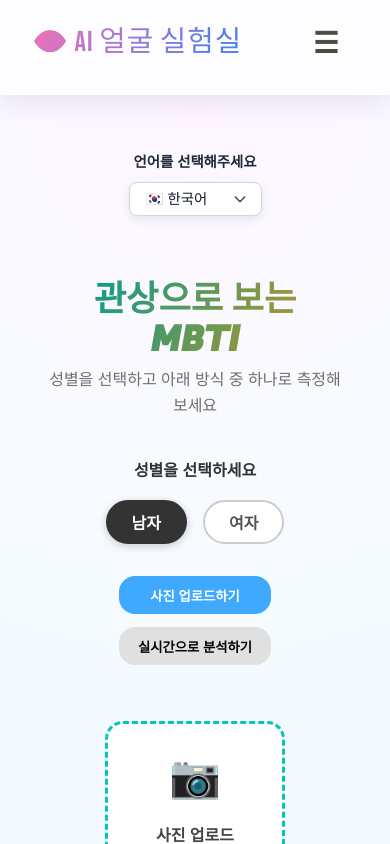
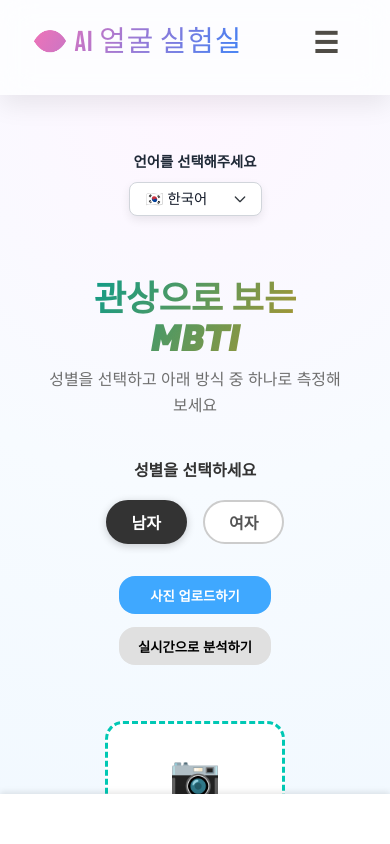
Before and after one commit to kyeongwan786/face-test, a React (Create React App) app: page /mbti in a window 390 px wide. Built offline with nearby package versions, Linux system fonts and the light colour scheme.

Commit message:
adadadadadad

```diff
--- /dev/null
+++ b/public/google5b1bd693dcdbc497.html
@@ -0,0 +1 @@
+google-site-verification: google5b1bd693dcdbc497.html
--- a/src/pages/MBTIByFace.jsx
+++ b/src/pages/MBTIByFace.jsx
@@ -6,11 +6,7 @@
 import LoadingSpinner from "../components/LoadingSpinner";
 import LanguageSwitcher from "../components/LanguageSwitcher";
 import { Link } from "react-router-dom";
-
 import { Helmet } from "react-helmet";
-
-
-
 
 export default function MBTIByFace() {
     const { t } = useTranslation(["mbti", "common"]);
@@ -104,6 +100,7 @@
                 <meta property="og:url" content="https://facealchemy.site/mbti" />
                 <meta property="og:type" content="website" />
             </Helmet>
+
             <div className="language-switcher-wrapper"><LanguageSwitcher /></div>
 
             <div className="container">
@@ -201,6 +198,23 @@
                     </div>
                 </div>
             )}
+
+            {/* ✅ 광고 구역 */}
+            <div className="ad-pc-banner">
+                <ins className="kakao_ad_area"
+                     style={{ display: "block", width: "300px", height: "250px", margin: "2rem auto" }}
+                     data-ad-unit="DAN-2VAMRfWJcabygl9x"
+                     data-ad-width="300"
+                     data-ad-height="250"></ins>
+            </div>
+
+            <div className="ad-mobile-fixed">
+                <ins className="kakao_ad_area"
+                     style={{ display: "block", width: "100%", height: "50px" }}
+                     data-ad-unit="DAN-vq03WNxmpMBMVvd5"
+                     data-ad-width="320"
+                     data-ad-height="50"></ins>
+            </div>
         </div>
     );
 }
--- a/src/pages/UglyMeter.jsx
+++ b/src/pages/UglyMeter.jsx
@@ -309,8 +309,29 @@
                     </div>
                 </div>
             )}
+
+
+
+
             <div className="explore-tests-section">
                 <ExploreAllTests />
+            </div>
+            {/* ✅ PC 광고 (중앙 고정 박스) */}
+            <div className="ad-pc-banner">
+                <ins className="kakao_ad_area"
+                     style={{ display: "block", width: "300px", height: "250px", margin: "0 auto" }}
+                     data-ad-unit="DAN-2VAMRfWJcabygl9x"
+                     data-ad-width="300"
+                     data-ad-height="250"></ins>
+            </div>
+
+            {/* ✅ 모바일 띠배너 (하단 고정) */}
+            <div className="ad-mobile-fixed">
+                <ins className="kakao_ad_area"
+                     style={{ display: "block", width: "100%", height: "50px" }}
+                     data-ad-unit="DAN-vq03WNxmpMBMVvd5"
+                     data-ad-width="320"
+                     data-ad-height="50"></ins>
             </div>
         </div>
     );
--- a/src/styles/common.css
+++ b/src/styles/common.css
@@ -152,6 +152,44 @@
     transform: scale(1.03);
 }
 
+/* ✅ PC 광고 기본 표시 */
+.ad-pc-banner {
+    display: block;
+    text-align: center;
+    margin: 2rem auto 4rem;
+}
+
+/* ✅ 모바일 띠배너 기본 숨김 */
+.ad-mobile-fixed {
+    display: none;
+}
+
+/* ✅ 모바일 전용 띠배너 고정 표시 */
+@media (max-width: 768px) {
+    .ad-pc-banner {
+        display: none !important;
+    }
+
+    .ad-mobile-fixed {
+        display: block;
+        position: fixed;
+        bottom: 0;
+        left: 0;
+        width: 100%;
+        height: 50px;
+        z-index: 9999;
+        background: white;
+        box-shadow: 0 -2px 6px rgba(0, 0, 0, 0.1);
+    }
+
+    body {
+        padding-bottom: 60px; /* 띠배너 공간 확보 */
+    }
+}
+
+
+
+
 
 /* 6. Upload Box */
 .upload-box {
```
